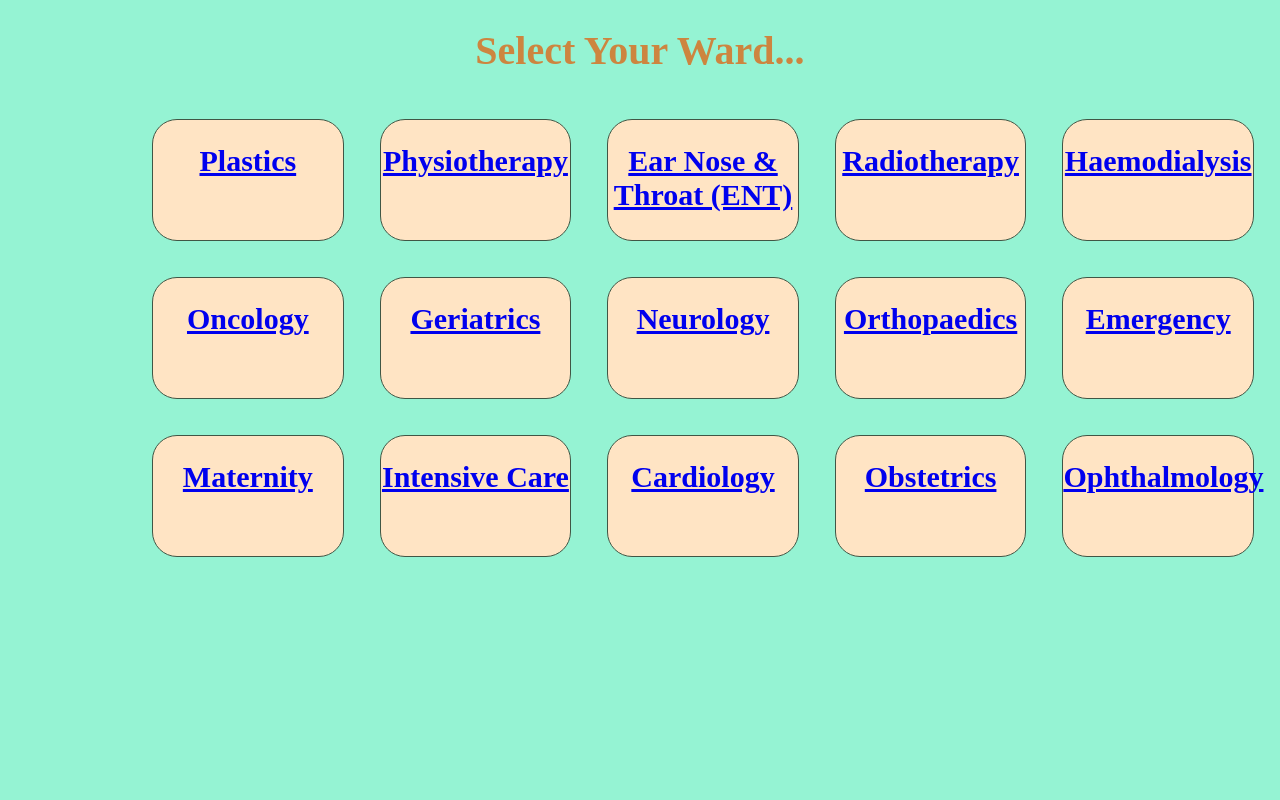
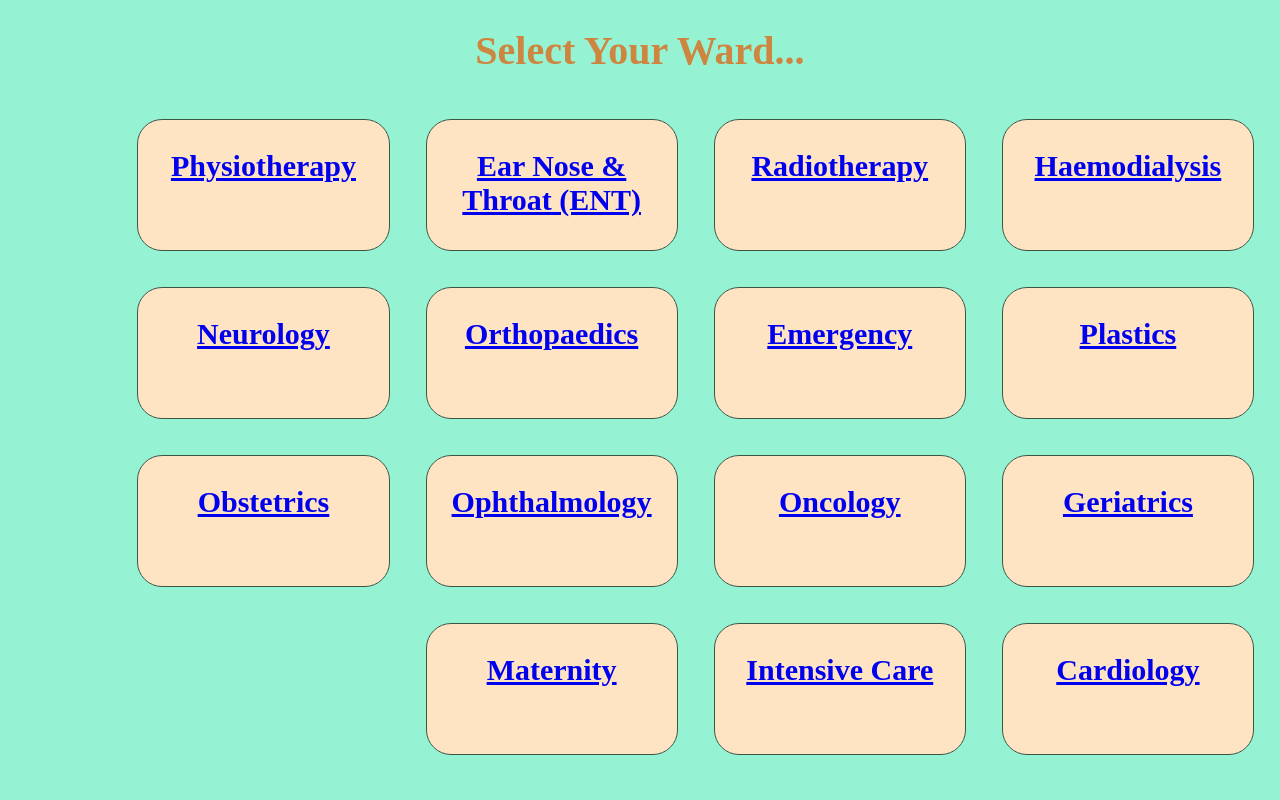
Before and after one commit to OliviaA22/INCO-Visualization-Project, a Flask app: page / in a window 1280 px wide. Run offline with Flask 2, Linux system fonts and the light colour scheme; some web fonts are replaced.

Commit message:
to confirm last commit

```diff
--- a/static/style.css
+++ b/static/style.css
@@ -21,8 +21,9 @@
   background-color: bisque;
   float: right;
   border-radius: 25px;
+  padding: 5px;
   margin: 18px;
-  width: 15%;
+  width: 19%;
   height: 120px;
   border: 1px solid rgb(64, 86, 69);
   text-align: center;
```
Also changed, not shown: 1 other file.
